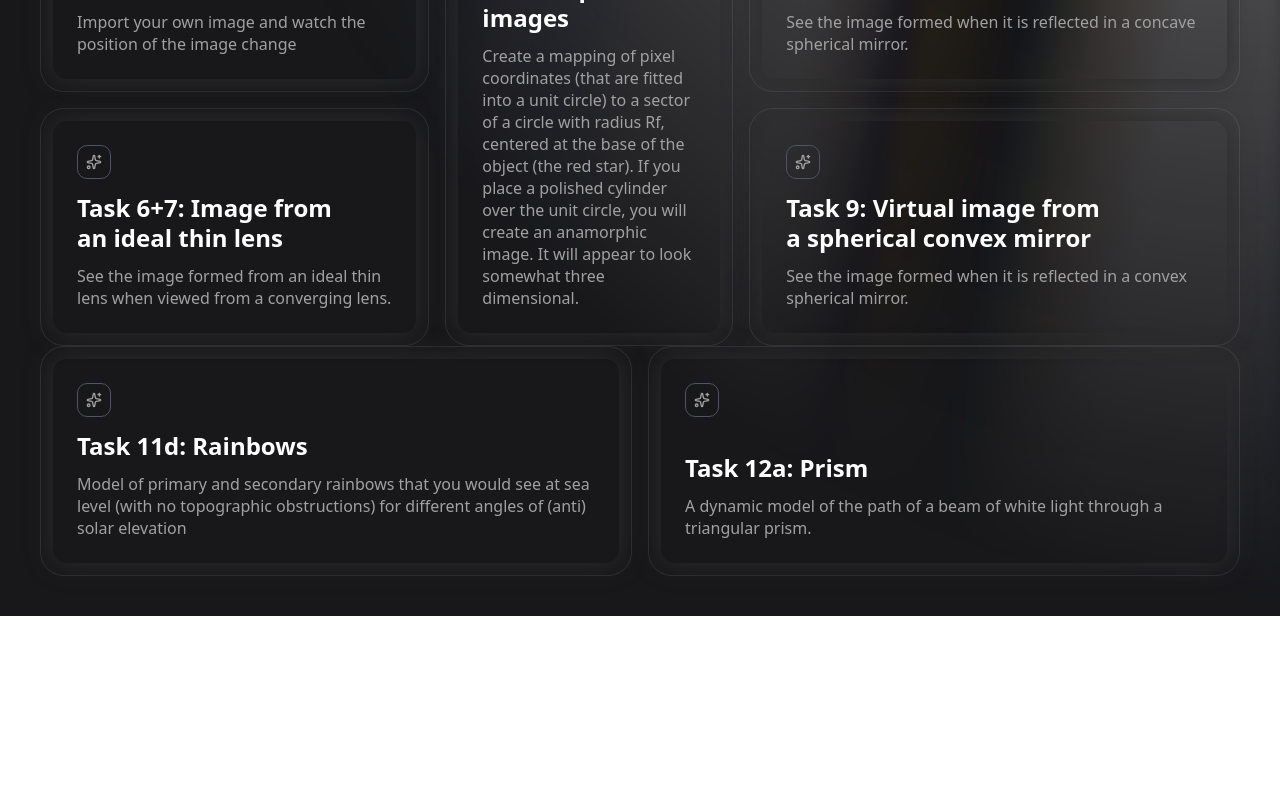
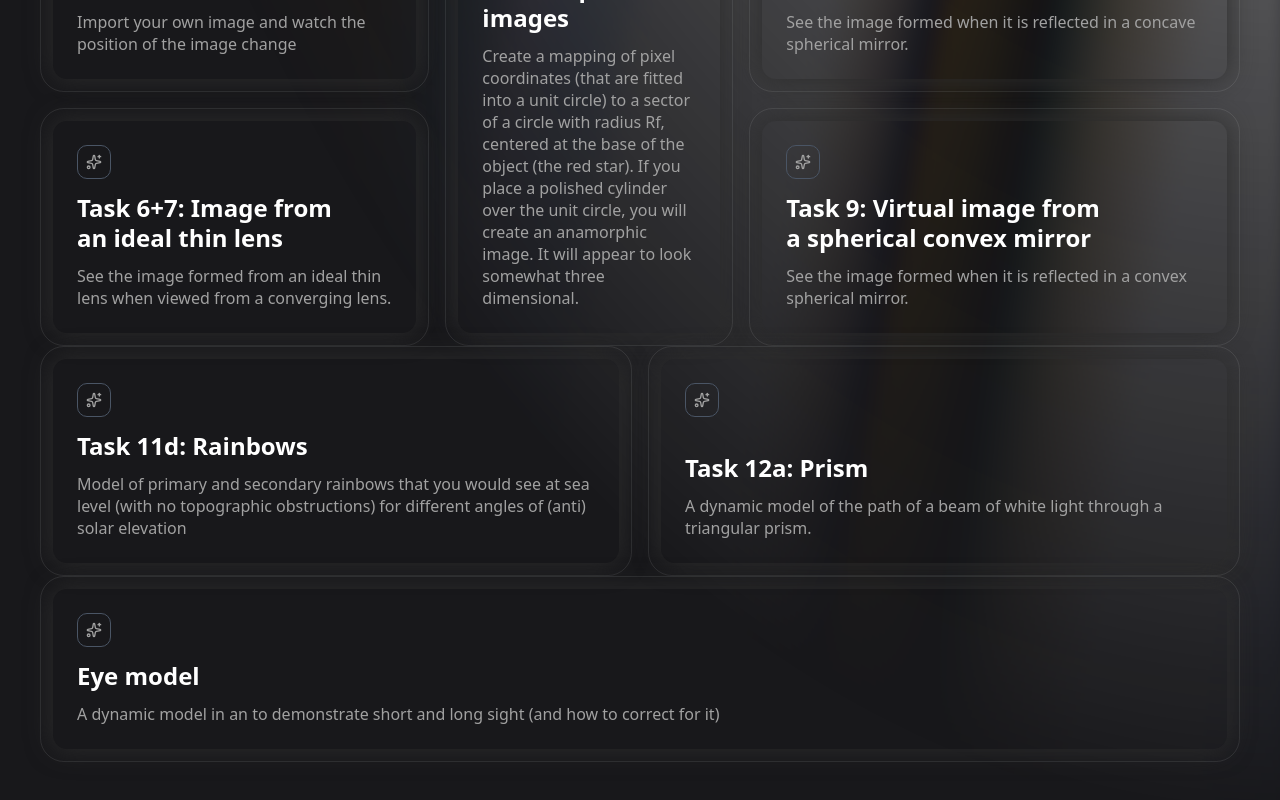
Before and after one commit to kqtiiv/optics, a React (Vite) app in the folder optics/: page / in a window 1280 px wide. Shown: the part 1134-1934 px from the top of the page. Before the commit the page ends 1750 px from the top, so only its background shows below. Built offline with nearby package versions, Linux system fonts and the light colour scheme.

Commit message:
Capacitor

```diff
--- /dev/null
+++ b/optics/capacitor.config.ts
@@ -0,0 +1,9 @@
+import type { CapacitorConfig } from '@capacitor/cli';
+
+const config: CapacitorConfig = {
+  appId: 'io.github.kqtiiv',
+  appName: 'Optics Simulations',
+  webDir: 'dist'
+};
+
+export default config;
--- a/optics/package.json
+++ b/optics/package.json
@@ -10,6 +10,9 @@
     "preview": "vite preview"
   },
   "dependencies": {
+    "@capacitor/cli": "^7.4.2",
+    "@capacitor/core": "^7.4.2",
+    "@capacitor/ios": "^7.4.2",
     "@radix-ui/react-dropdown-menu": "^2.1.15",
     "@radix-ui/react-navigation-menu": "^1.2.13",
     "@radix-ui/react-slot": "^1.2.3",
--- a/optics/src/App.tsx
+++ b/optics/src/App.tsx
@@ -8,6 +8,7 @@ import ConvexSphericalMirror from "./pages/convex-spherical-mirror";
 import AnamorphicImage from "./pages/anamorphic-image";
 import Prism from "./pages/prism";
 import Rainbow from "./pages/rainbow";
+import EyeModel from "./pages/eye-model";
 
 function App() {
   return (
@@ -29,6 +30,7 @@ function App() {
       <Route path="/anamorphic-image" element={<AnamorphicImage />} />
       <Route path="/prism" element={<Prism />} />
       <Route path="/rainbow" element={<Rainbow />} />
+      <Route path="/eye-model" element={<EyeModel />} />
     </Routes>
   );
 }
--- a/optics/src/components/coordinate-grid.tsx
+++ b/optics/src/components/coordinate-grid.tsx
@@ -14,8 +14,16 @@ interface CoordinateGridProps {
   renderOverlay?: (ctx: CanvasRenderingContext2D, viewport: Viewport) => void;
   className?: string;
   disablePan?: boolean;
-  onMouseDown?: (e: React.MouseEvent, viewport: Viewport, canvas: HTMLCanvasElement) => void;
-  onMouseMove?: (e: React.MouseEvent, viewport: Viewport, canvas: HTMLCanvasElement) => void;
+  onMouseDown?: (
+    e: React.MouseEvent,
+    viewport: Viewport,
+    canvas: HTMLCanvasElement
+  ) => void;
+  onMouseMove?: (
+    e: React.MouseEvent,
+    viewport: Viewport,
+    canvas: HTMLCanvasElement
+  ) => void;
   onMouseUp?: (e: React.MouseEvent) => void;
 }
 
@@ -83,10 +91,9 @@ const CoordinateGrid: React.FC<CoordinateGridProps> = ({
     const targetPx = 80;
     const raw = targetPx / scale;
     const powers = [1, 2, 5, 10];
-    let factor = 1;
     let best = powers[0];
-    let exponent = Math.floor(Math.log10(raw || 1));
-    let mantissa = raw / Math.pow(10, exponent);
+    const exponent = Math.floor(Math.log10(raw || 1));
+    const mantissa = raw / Math.pow(10, exponent);
     for (const p of powers) {
       if (mantissa <= p) {
         best = p;
--- a/optics/src/components/simulation.tsx
+++ b/optics/src/components/simulation.tsx
@@ -84,6 +84,15 @@ different angles of (anti) solar elevation
           url="/prism"
         />
       </ul>
+      <GridItem
+        area="md:[grid-area:1/1] sm:[grid-area:2]"
+        icon={<Sparkles className="h-4 w-4 text-black dark:text-neutral-400" />}
+        title="Eye model"
+        description="A dynamic model in an  to demonstrate short and long sight (and how to
+correct for it)
+"
+        url="/eye-model"
+      />
     </div>
   );
 }
--- a/optics/src/components/ui/aurora-background.tsx
+++ b/optics/src/components/ui/aurora-background.tsx
@@ -1,6 +1,6 @@
 "use client";
 import { cn } from "@/lib/utils";
-import React, { ReactNode } from "react";
+import React, { type ReactNode } from "react";
 
 interface AuroraBackgroundProps extends React.HTMLProps<HTMLDivElement> {
   children: ReactNode;
--- a/optics/src/components/ui/resizable-navbar.tsx
+++ b/optics/src/components/ui/resizable-navbar.tsx
@@ -194,7 +194,6 @@ export const MobileNavMenu = ({
   children,
   className,
   isOpen,
-  onClose,
 }: MobileNavMenuProps) => {
   return (
     <AnimatePresence>
--- /dev/null
+++ b/optics/src/pages/eye-model.tsx
@@ -0,0 +1,3 @@
+export default function EyeModel() {
+  return <div>EyeModel</div>;
+}
```
Also changed, not shown: 16 other files (tests, documents, lock files or other folders).
